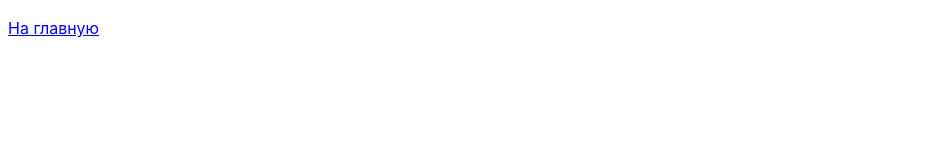
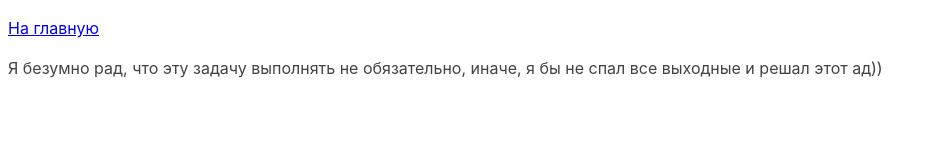
Before and after one commit to leonid-br/goit-js-hw-07, a plain HTML site: page task-8.html in a window 1280 px wide. Shown: the whole page, without its empty margins (0-935 px from the left). Drawn offline with Linux system fonts and the light colour scheme.

Commit message:
Финито

```diff
--- a/task-8.html
+++ b/task-8.html
@@ -19,6 +19,8 @@
 
 <body>
     <p><a href="index.html">На главную</a></p>
+
+    Я безумно рад, что эту задачу выполнять не обязательно, иначе, я бы не спал все выходные и решал этот ад))
     <script src="js/task-08.js" type="module"></script>
 </body>
 
```
